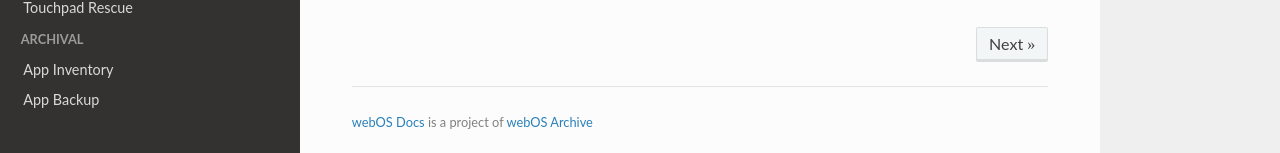
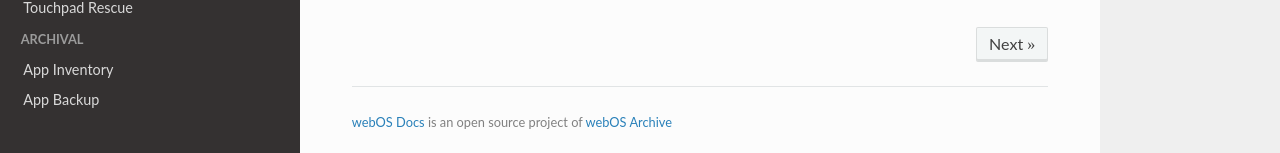
Before and after one commit to webOSArchive/webos-docs, an MkDocs documentation site: the page built from docs/home.md, in a window 1280 px wide. Shown: the part 745-898 px from the top of the page. Built offline with MkDocs 1.6.1, drawn with Linux system fonts in a browser that asks for light colours; nearby versions of some CDN libraries; some web fonts are replaced; library files that are not in the unit come from our copies.

Commit message:
Update footer.html

```diff
--- a/overrides/footer.html
+++ b/overrides/footer.html
@@ -22,7 +22,7 @@
       {% endif %}
     </div>
 
-    <small><a href="https://github.com/webosarchive/webos-docs" target="_blank">webOS Docs</a> is a project of <a href="http://www.webosarchive.org" target="_top">webOS Archive</a></small>
+    <small><a href="https://github.com/webosarchive/webos-docs" target="_blank">webOS Docs</a> is an open source project of <a href="http://www.webosarchive.org" target="_top">webOS Archive</a></small>
     <script>
       //Support reverse proxy links
       var myURL = document.getElementsByTagName('a');
```
